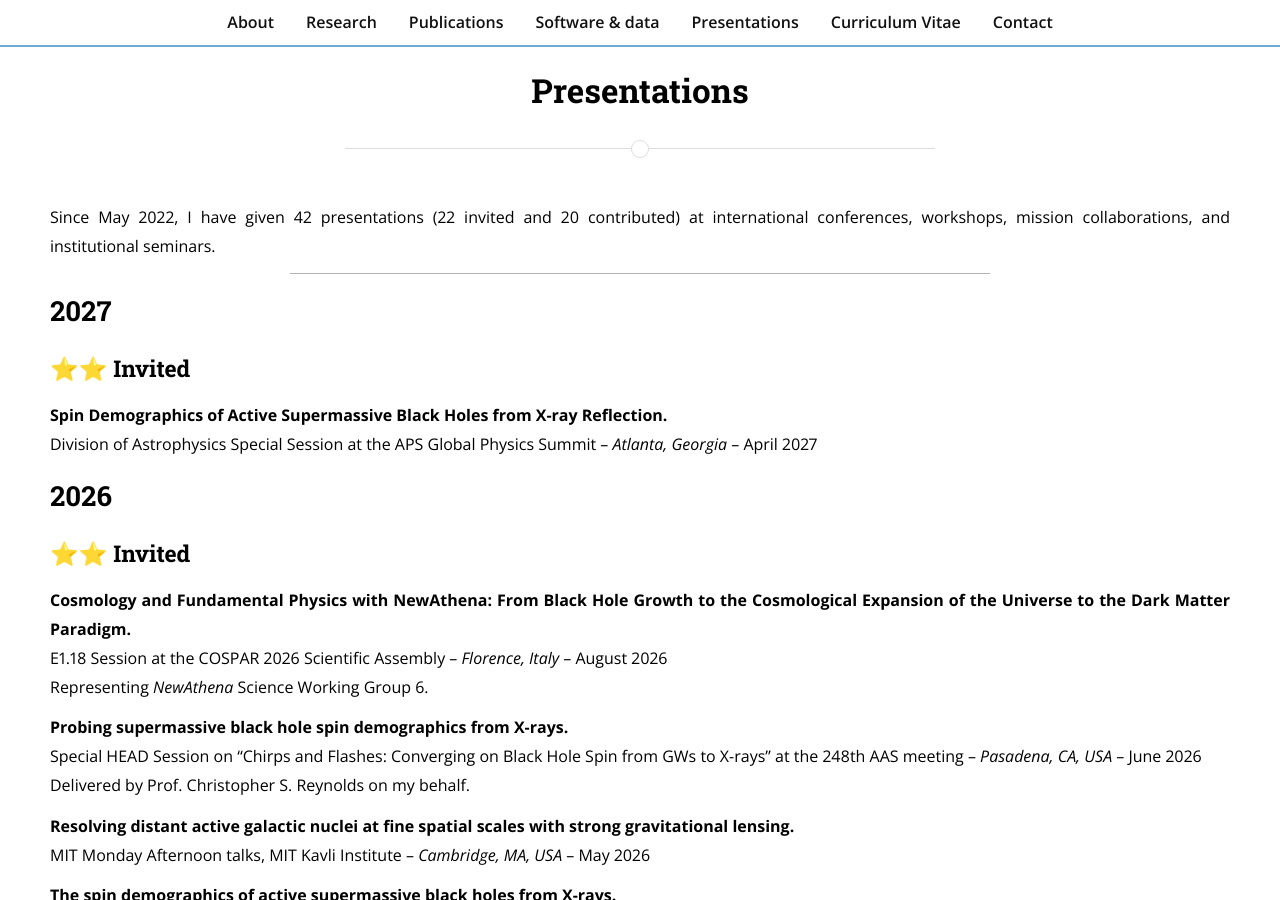
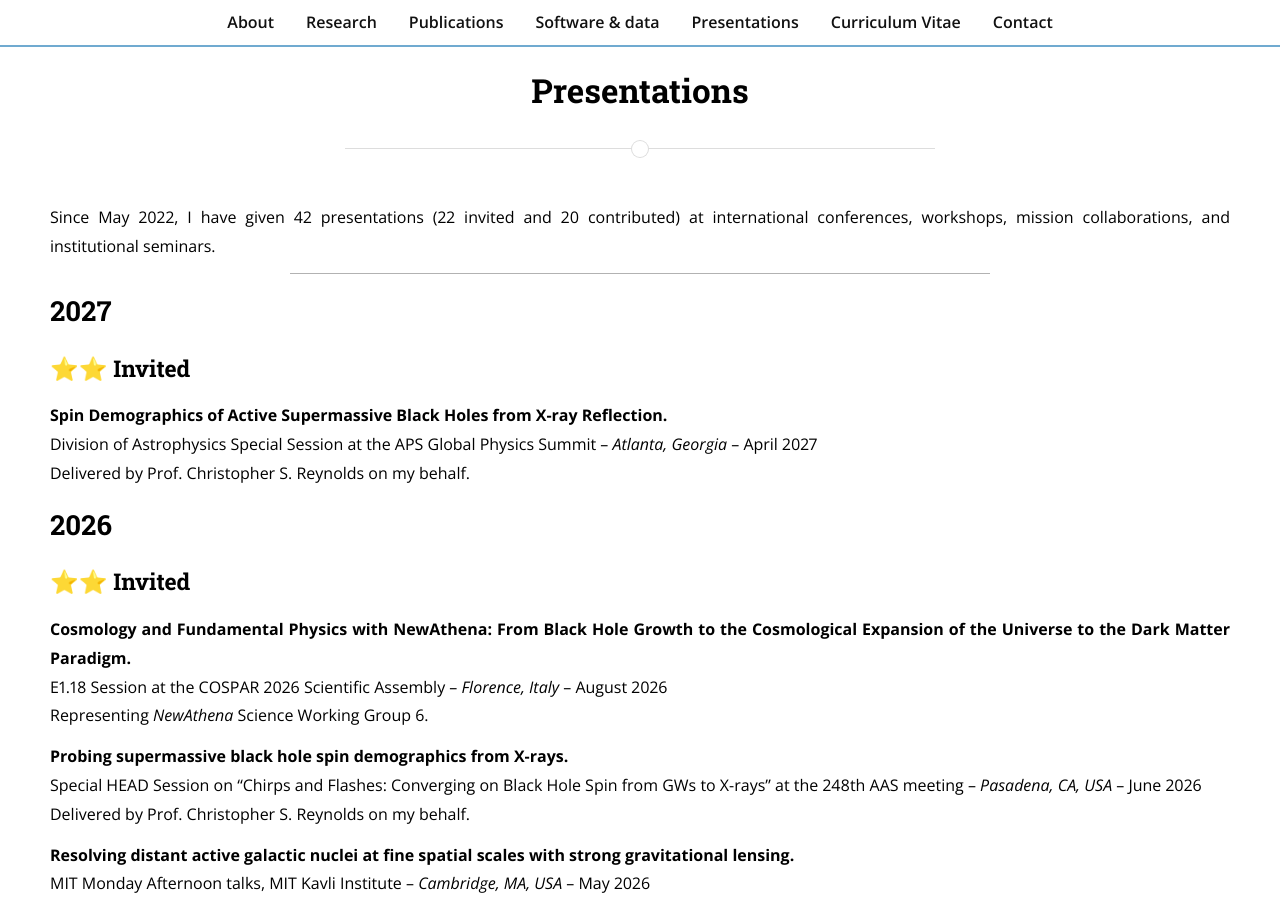
Before and after one commit to jsiskreynes-astro/jsiskreynes-astro.github.io, a Jekyll site: the page built from presentations.md, in a window 1280 px wide and 900 px high. Built offline with Jekyll 4.4.1, drawn with Linux system fonts in a browser that asks for light colours; nearby versions of some CDN libraries.

Commit message:
Update presentations.md

```diff
--- a/presentations.md
+++ b/presentations.md
@@ -14,6 +14,7 @@ Since May 2022, I have given 42 presentations (22 invited and 20 contributed) at
 
 **Spin Demographics of Active Supermassive Black Holes from X-ray Reflection.** <br>
 Division of Astrophysics Special Session at the APS Global Physics Summit -- *Atlanta, Georgia* -- April 2027 <br>
+Delivered by Prof. Christopher S. Reynolds on my behalf. <br>
 
 ## 2026
 
```
